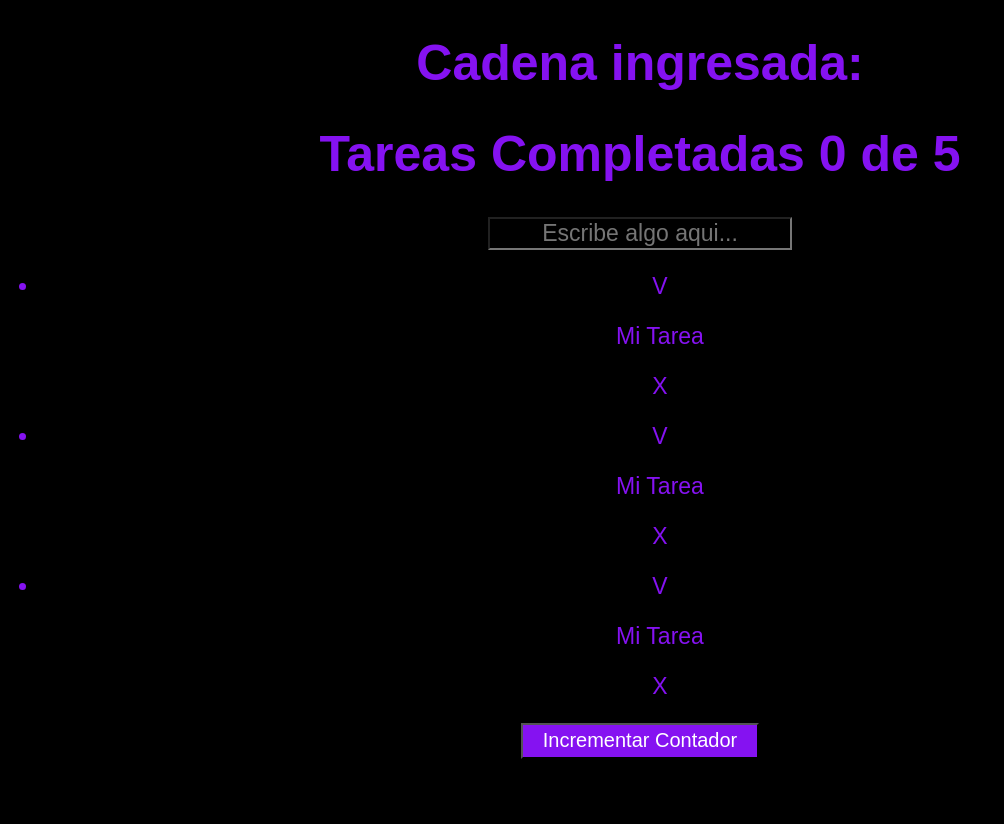
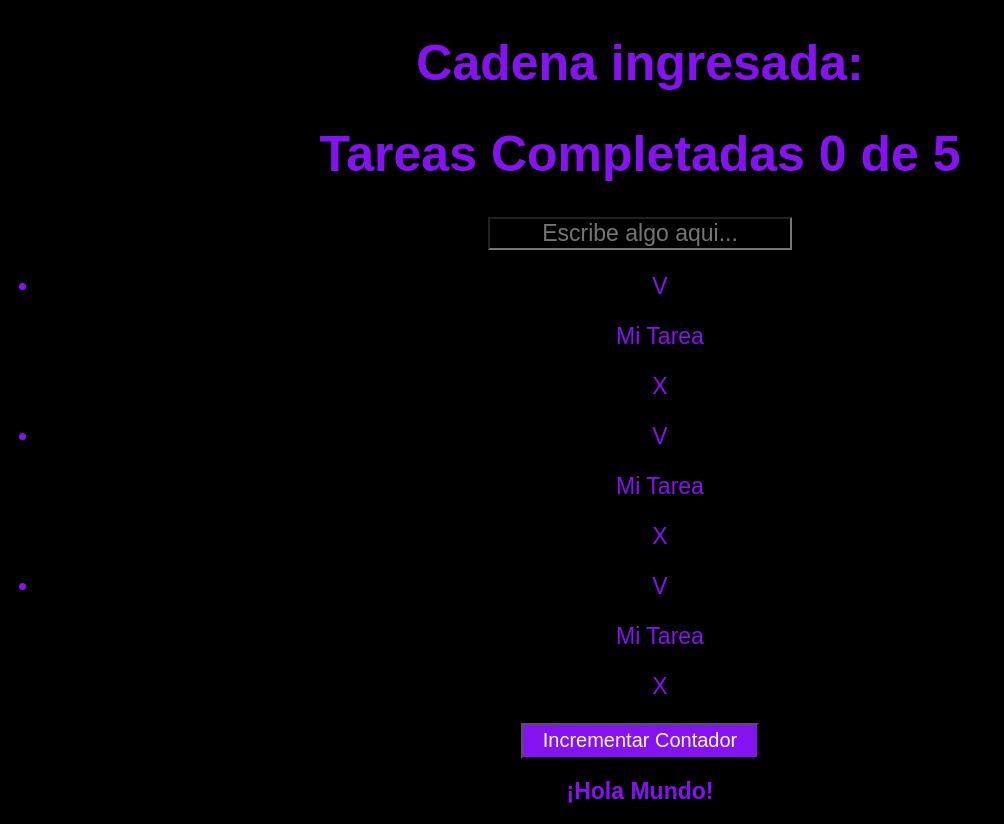
Before and after one commit to llMech/Bases-en-React, a React (Create React App) app: page / in a window 1280 px wide. Shown: the whole page, without its empty margins (0-1004 px from the left). Before the commit the page ends 800 px from the top, so only its background shows below. Built offline with nearby package versions, Linux system fonts and the light colour scheme.

Commit message:
uso de useffect

```diff
--- a/src/App.js
+++ b/src/App.js
@@ -1,6 +1,6 @@
 import './App.css';
 import { useEffect, useState } from 'react';
-import { Tareas } from './Tarea.js';
+import { Tareas, TemporizadorHola } from './Tarea.js';
 
 function App() {
 
@@ -32,6 +32,7 @@ function App() {
       <Tareas />
       <Tareas />
       <Boton alHacerClick={manejarclick} />
+      <TemporizadorHola/>
     </>
   );
 }
--- a/src/Tarea.js
+++ b/src/Tarea.js
@@ -1,3 +1,4 @@
+import { useState, useEffect } from 'react';
 
 
 export function Tareas(){
@@ -14,3 +15,25 @@ export function Tareas(){
         </>
     )
 }
+
+
+export function TemporizadorHola() {
+  const [mostrar, setMostrar] = useState(false);
+
+  useEffect(() => {
+    // 1. Creamos el intervalo
+    const intervalo = setInterval(() => {
+      console.log("Hola Mundo");
+      setMostrar(prev => !prev); // Cambia de true a false y viceversa
+    }, 1000); // 1000ms = 1 segundo
+
+    // 2. IMPORTANTE: Limpiamos el intervalo cuando el componente se destruye
+    return () => clearInterval(intervalo);
+  }, []);
+
+  return (
+    <div>
+      {mostrar ? <h2>¡Hola Mundo!</h2> : <h2>...</h2>}
+    </div>
+  );
+}
```
